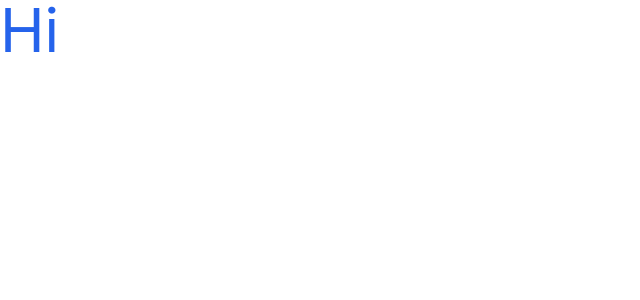
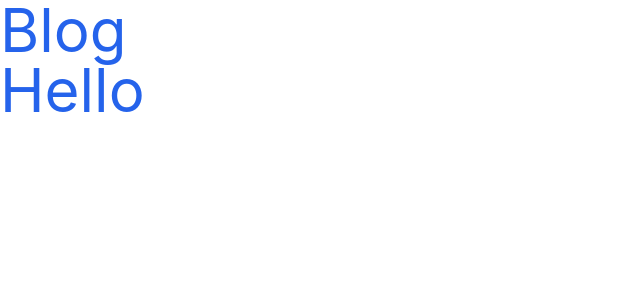
Before and after one commit to pippal5536/manufacturer-website-client-side, a React (Create React App) app: page /blog in a window 1280 px wide. Shown: the top 300 px of the page, without its empty margins (0-640 px from the left). Built offline with nearby package versions, Linux system fonts and the light colour scheme.

Commit message:
react router working

```diff
--- a/src/App.js
+++ b/src/App.js
@@ -1,9 +1,15 @@
+import { Route, Routes } from 'react-router-dom';
 import './App.css';
+import Blog from './Pages/Blog';
+import Navbar from './Shared/Navbar';
 
 function App() {
   return (
    <div className='text-6xl text-blue-600'>
-     Hi
+     <Navbar></Navbar>
+     <Routes>
+       <Route path="/blog" element={<Blog/>}></Route>
+     </Routes>
     </div>
   );
 }
--- /dev/null
+++ b/src/Pages/Blog.js
@@ -0,0 +1,11 @@
+import React from 'react';
+
+const Blog = () => {
+    return (
+        <div>
+            Hello
+        </div>
+    );
+};
+
+export default Blog;
--- /dev/null
+++ b/src/Shared/Navbar.js
@@ -0,0 +1,12 @@
+import React from 'react';
+import { Link } from 'react-router-dom';
+
+const Navbar = () => {
+    return (
+        <div>
+            <Link to ="/blog">Blog</Link>
+        </div>
+    );
+};
+
+export default Navbar;
```
